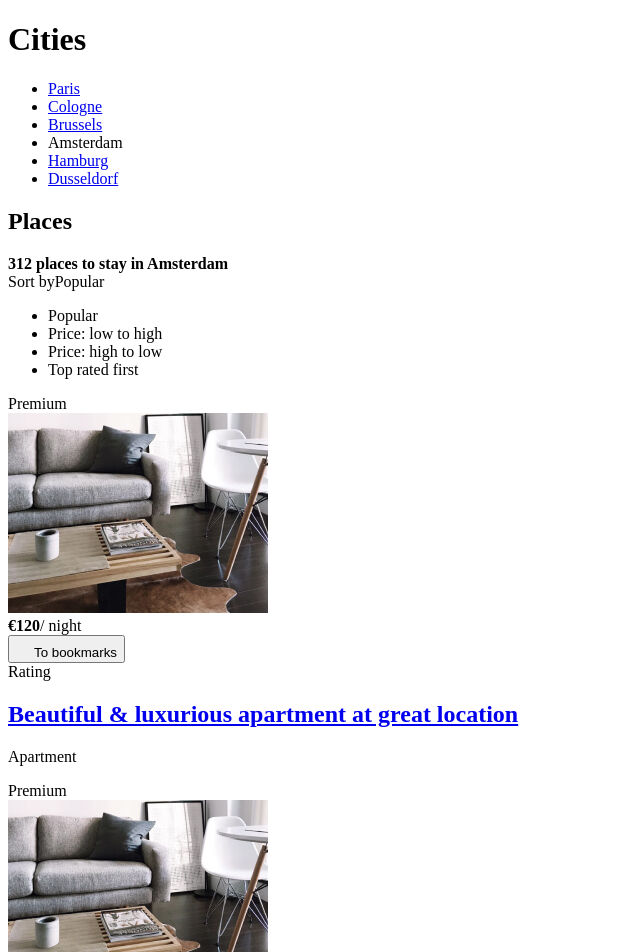
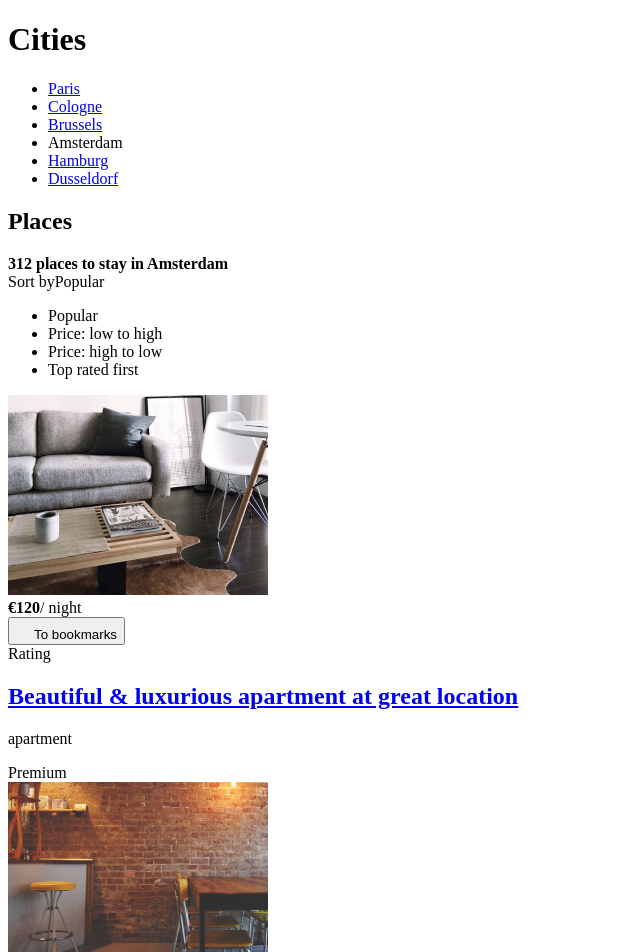
Before and after one commit to eteries/34198-six-cities-1, a React app: page / in a window 1280 px wide. Shown: the top 952 px of the page, without its empty margins (0-640 px from the left). Built offline with nearby package versions, Linux system fonts and the light colour scheme; the HTML template or start-up script is replaced by a standard one.

Commit message:
add OfferCard component (#11.3)

```diff
--- a/src/components/app/app.jsx
+++ b/src/components/app/app.jsx
@@ -1,8 +1,9 @@
 import React from "react";
 import PropTypes from "prop-types";
+import {OfferCard} from '../offer-card/offer-card.jsx';
 
 export const App = (props) => {
-  const {cards, onCardClick} = props;
+  const {offers, onCardClick} = props;
 
   return (
     <main className="page__main page__main--index">
@@ -64,41 +65,10 @@
               </ul>
             </form>
             <div className="cities__places-list places__list tabs__content">
-              {cards.map((card) => (
-                <article className="cities__place-card place-card" key={card.id}>
-                  <div className="place-card__mark">
-                    <span>Premium</span>
-                  </div>
-                  <div className="cities__image-wrapper place-card__image-wrapper">
-                    <a href="#" onClick={onCardClick}>
-                      <img className="place-card__image" src="img/apartment-01.jpg" width="260" height="200" alt="Place image" />
-                    </a>
-                  </div>
-                  <div className="place-card__info">
-                    <div className="place-card__price-wrapper">
-                      <div className="place-card__price">
-                        <b className="place-card__price-value">&euro;120</b>
-                        <span className="place-card__price-text">&#47;&nbsp;night</span>
-                      </div>
-                      <button className="place-card__bookmark-button button" type="button">
-                        <svg className="place-card__bookmark-icon" width="18" height="19">
-                          <use xlinkHref="#icon-bookmark"></use>
-                        </svg>
-                        <span className="visually-hidden">To bookmarks</span>
-                      </button>
-                    </div>
-                    <div className="place-card__rating rating">
-                      <div className="place-card__stars rating__stars">
-                        <span style={{width: `93%`}}></span>
-                        <span className="visually-hidden">Rating</span>
-                      </div>
-                    </div>
-                    <h2 className="place-card__name">
-                      <a href="#">{card.title}</a>
-                    </h2>
-                    <p className="place-card__type">Apartment</p>
-                  </div>
-                </article>
+              {offers.map((card) => (
+                <div className="cities__place-card" key={card.id}>
+                  <OfferCard offer={card} onCardClick={onCardClick} />
+                </div>
               ))}
             </div>
           </section>
@@ -112,10 +82,15 @@
 };
 
 App.propTypes = {
-  cards: PropTypes.arrayOf(
+  offers: PropTypes.arrayOf(
       PropTypes.shape({
         id: PropTypes.number.isRequired,
-        title: PropTypes.string.isRequired
+        url: PropTypes.string.isRequired,
+        isPremium: PropTypes.bool,
+        price: PropTypes.number.isRequired,
+        name: PropTypes.string.isRequired,
+        type: PropTypes.string.isRequired,
+        rating: PropTypes.number
       })).isRequired,
   onCardClick: PropTypes.func
 };
--- /dev/null
+++ b/src/components/offer-card/offer-card.jsx
@@ -0,0 +1,66 @@
+import React from "react";
+import PropTypes from "prop-types";
+
+export const OfferCard = (props) => {
+  const {offer, onCardClick} = props;
+  const {src, price, name, rating, type, isPremium} = offer;
+
+  const getPremiumMark = (premium) => {
+    if (premium) {
+      return ``;
+    }
+    return (
+      <div className="place-card__mark">
+        <span>Premium</span>
+      </div>
+    );
+  };
+
+  return (
+    <article className="place-card">
+      {getPremiumMark(isPremium)}
+      <div className="cities__image-wrapper place-card__image-wrapper">
+        <a href="#" onClick={onCardClick}>
+          <img className="place-card__image" src={src} width="260" height="200" alt="Place image" />
+        </a>
+      </div>
+      <div className="place-card__info">
+        <div className="place-card__price-wrapper">
+          <div className="place-card__price">
+            <b className="place-card__price-value">&euro;{price}</b>
+            <span className="place-card__price-text">&#47;&nbsp;night</span>
+          </div>
+          <button className="place-card__bookmark-button button" type="button">
+            <svg className="place-card__bookmark-icon" width="18" height="19">
+              <use xlinkHref="#icon-bookmark"></use>
+            </svg>
+            <span className="visually-hidden">To bookmarks</span>
+          </button>
+        </div>
+        <div className="place-card__rating rating">
+          <div className="place-card__stars rating__stars">
+            <span style={{width: rating || 0}}></span>
+            <span className="visually-hidden">Rating</span>
+          </div>
+        </div>
+        <h2 className="place-card__name">
+          <a href="#">{name}</a>
+        </h2>
+        <p className="place-card__type">{type}</p>
+      </div>
+    </article>
+  );
+};
+
+OfferCard.propTypes = {
+  offer: PropTypes.shape({
+    id: PropTypes.number.isRequired,
+    url: PropTypes.string.isRequired,
+    isPremium: PropTypes.bool,
+    price: PropTypes.number.isRequired,
+    name: PropTypes.string.isRequired,
+    type: PropTypes.string.isRequired,
+    rating: PropTypes.number
+  }).isRequired,
+  onCardClick: PropTypes.func
+};
--- a/src/index.js
+++ b/src/index.js
@@ -1,15 +1,9 @@
 import React from 'react';
 import ReactDOM from 'react-dom';
 import {App} from './components/app/app.jsx';
-
-const offers = [
-  {id: 1, title: `Beautiful & luxurious apartment at great location`},
-  {id: 2, title: `Wood and stone place`},
-  {id: 3, title: `Canal View Prinsengracht`},
-  {id: 4, title: `Nice, cozy, warm big bed apartment`}
-];
+import {offers} from './mocks/offers';
 
 ReactDOM.render(
-    <App cards={offers} />,
+    <App offers={offers} />,
     document.getElementById(`root`)
 );
--- a/src/mocks/offers.js
+++ b/src/mocks/offers.js
@@ -1,6 +1,7 @@
-const offers = [
+export const offers = [
   {
-    url: `apartment-01.jpg`,
+    id: 1,
+    src: `img/apartment-01.jpg`,
     isPremium: true,
     price: 120,
     name: `Beautiful & luxurious apartment at great location`,
@@ -8,7 +9,8 @@
     rating: 93
   },
   {
-    url: `img/room.jpg`,
+    id: 2,
+    src: `img/room.jpg`,
     isPremium: false,
     price: 80,
     name: `Wood and stone place`,
@@ -16,7 +18,8 @@
     rating: 72
   },
   {
-    url: `img/apartment-02.jpg`,
+    id: 3,
+    src: `img/apartment-02.jpg`,
     isPremium: false,
     price: 132,
     name: `Canal View Prinsengracht`,
@@ -24,7 +27,8 @@
     rating: 85
   },
   {
-    url: `img/apartment-03.jpg`,
+    id: 4,
+    src: `img/apartment-03.jpg`,
     isPremium: true,
     price: 180,
     name: `Nice, cozy, warm big bed apartment`,
```
